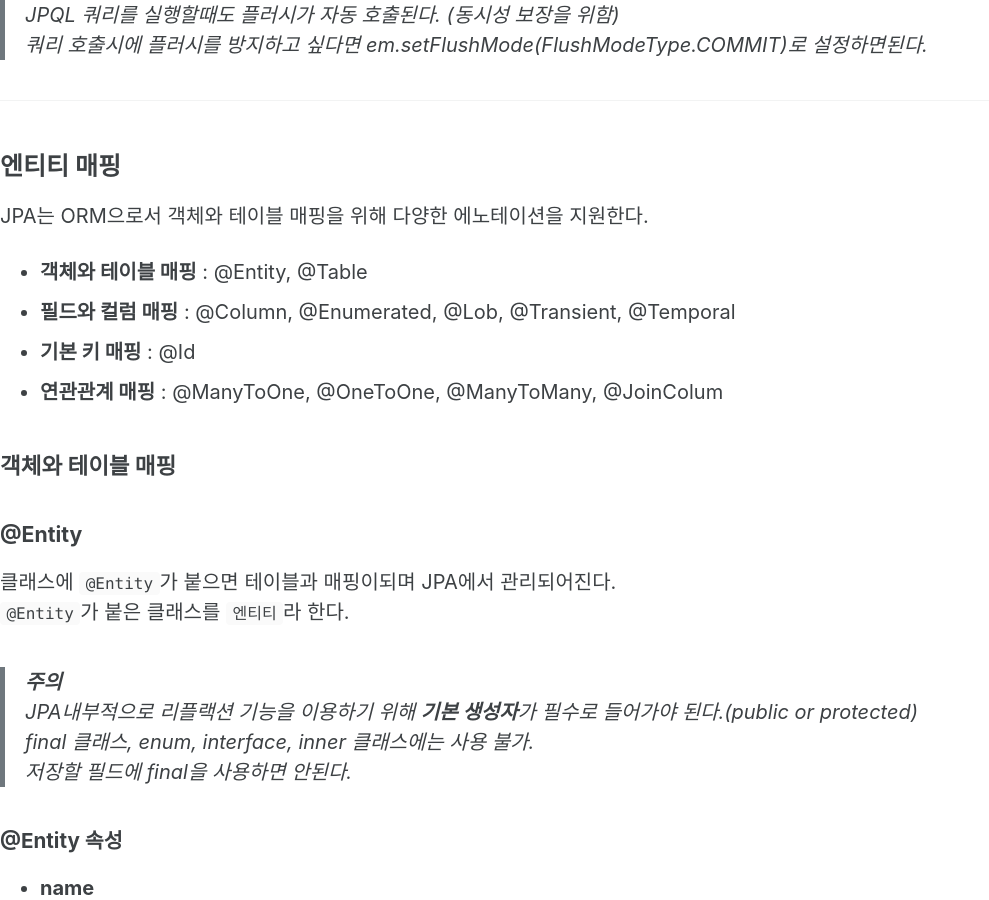
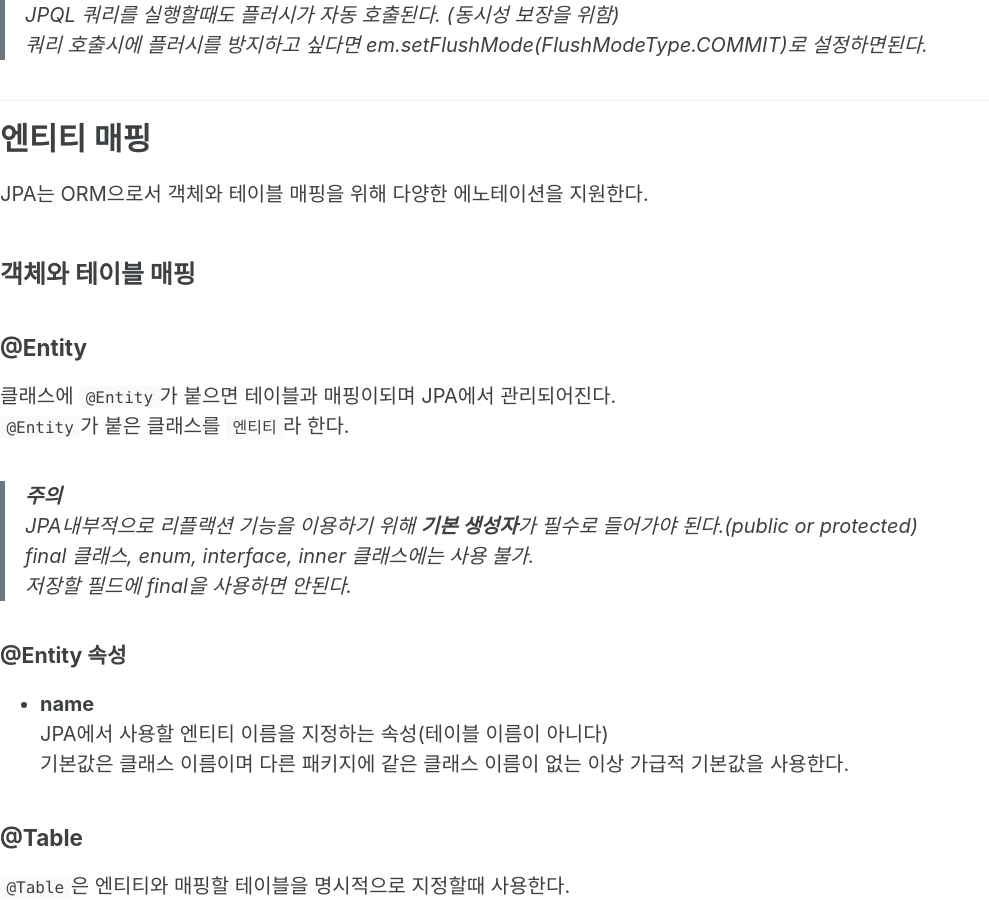
Before and after one commit to maenguin/maenguin.github.io, a Jekyll site: the page built from private/2020-12-31-jpa-basic.md, in a window 1280 px wide and 900 px high, scrolled down 6949 px. Shown: the whole window, without its empty margins (0-989 px from the left). Built offline with Jekyll 4.4.1, drawn with Linux system fonts in a browser that asks for light colours; cached includes are drawn as plain includes; our own code applies the rules of GitHub Pages for plain Markdown files.

Commit message:
Update 2020-12-31-jpa-basic.md

```diff
--- a/private/2020-12-31-jpa-basic.md
+++ b/private/2020-12-31-jpa-basic.md
@@ -236,16 +236,12 @@ transaction.commit()시 자동으로 호출되며 em.flush()를 통해 직접
 
 
 
-## 엔티티 매핑
+# 엔티티 매핑
 JPA는 ORM으로서 객체와 테이블 매핑을 위해 다양한 에노테이션을 지원한다.
-* **객체와 테이블 매핑** : @Entity, @Table
-* **필드와 컬럼 매핑** : @Column, @Enumerated, @Lob, @Transient, @Temporal
-* **기본 키 매핑** : @Id
-* **연관관계 매핑** : @ManyToOne, @OneToOne, @ManyToMany, @JoinColum
 
-### 객체와 테이블 매핑
+## 객체와 테이블 매핑
 
-#### @Entity
+### @Entity
 클래스에 `@Entity`가 붙으면 테이블과 매핑이되며 JPA에서 관리되어진다.
 `@Entity`가 붙은 클래스를 `엔티티`라 한다.
 > **주의**
@@ -253,14 +249,14 @@ JPA내부적으로 리플랙션 기능을 이용하기 위해 **기본 생성자
 final 클래스, enum, interface, inner 클래스에는 사용 불가.
 저장할 필드에 final을 사용하면 안된다.
 
-##### @Entity 속성
+#### @Entity 속성
 * **name**
   JPA에서 사용할 엔티티 이름을 지정하는 속성(테이블 이름이 아니다)
   기본값은 클래스 이름이며 다른 패키지에 같은 클래스 이름이 없는 이상 가급적 기본값을 사용한다.
 
-#### @Table
+### @Table
 `@Table`은 엔티티와 매핑할 테이블을 명시적으로 지정할때 사용한다.
-##### 속성
+#### 속성
 * **name**
   매핑할 실제 테이블의 이름이 들어가며 기본값은 엔티티 이름
   카멜케이스로 적으면 자동으로 `_`로 변환되어 매핑된다.(ex orderHistory -> order_history)
@@ -271,27 +267,27 @@ final 클래스, enum, interface, inner 클래스에는 사용 불가.
 * **uniqueConstraints**
   DDL 생성 시에 유니크 제약 조건을 생성
 
-### 기본키 매핑
+## 기본키 매핑
 기본키 매핑을 위해서 @Id와 @GeneratedValue 두개의 에노테이션 존재한다.
 
-#### @Id
+### @Id
 원하는 필드에 붙이면 PK로 설정된다.
 이후에 `@GerneratedValue`를 사용하지 않으면 엔티티 저장시 직접 id를 할당해야한다.
 
-#### @GeneratedValue
+### @GeneratedValue
 PK 생성 전략을 설정할 수 있다.
 
-##### AUTO
+#### AUTO
 기본값, 데이터베이스 방언에 따라 밑 3가지 전략중 하나가 자동 선택된다.
 
-##### IDENTITY
+#### IDENTITY
 기본 키 생성을 데이터베이스에 위임하는 전략
 주로 MySQL, PostgreSQL, SQL Server, DB2에서 사용 (ex: MySQL의 AUTO_INCREMENT)
 > AUTO_INCEREMENT는 DB에 INSERT SQL을 실행한 이후에야 ID 값을 알 수 있다.
 여기서 JPA는 ID값이 있어야 영속할 수 있기 때문에 IDENTITY 전략은 다른 전략과는 예외적으로
 em.persist() 시점에 즉시 INSERT SQL을 실행하고 ID를 얻어온다.
 
-##### SEQUENCE
+#### SEQUENCE
 DB 시퀀스 오브젝트를 사용하는 전략
 오라클, PostgreSQL, DB2, H2에서 사용
 `@SequenceGenerator`를 통해 생성한 시퀀스를 매핑할 수 있다.
@@ -319,7 +315,7 @@ IDENTITY 전략과는 다르게 em.persist()시 시퀀스 값만 call하고 INSE
 기본 값이 50인데 이렇게 설정하면 시퀀스값 50개를 미리 받아오고 이후부터는 call없이 메모리 상에서 시퀀스를 증가시킨다.
 웹서버가 여러대인경우 서버1은 1\~50 서버2는 51\~100을 미리받는식으로 동작하기 때문에 동시성 문제도 걱정없다.
 
-##### TABLE
+#### TABLE
 키 생성 전용 테이블을 하나 만들어서 데이터베이스 시퀀스를 흉내내는 전략
 모든 데이터베이스에 적용 가능 하지만 성능 때문에 잘 사용하지 않는다.
 `@TableGenerator`로 생성한 테이블을 매핑할 수 있다.
```
